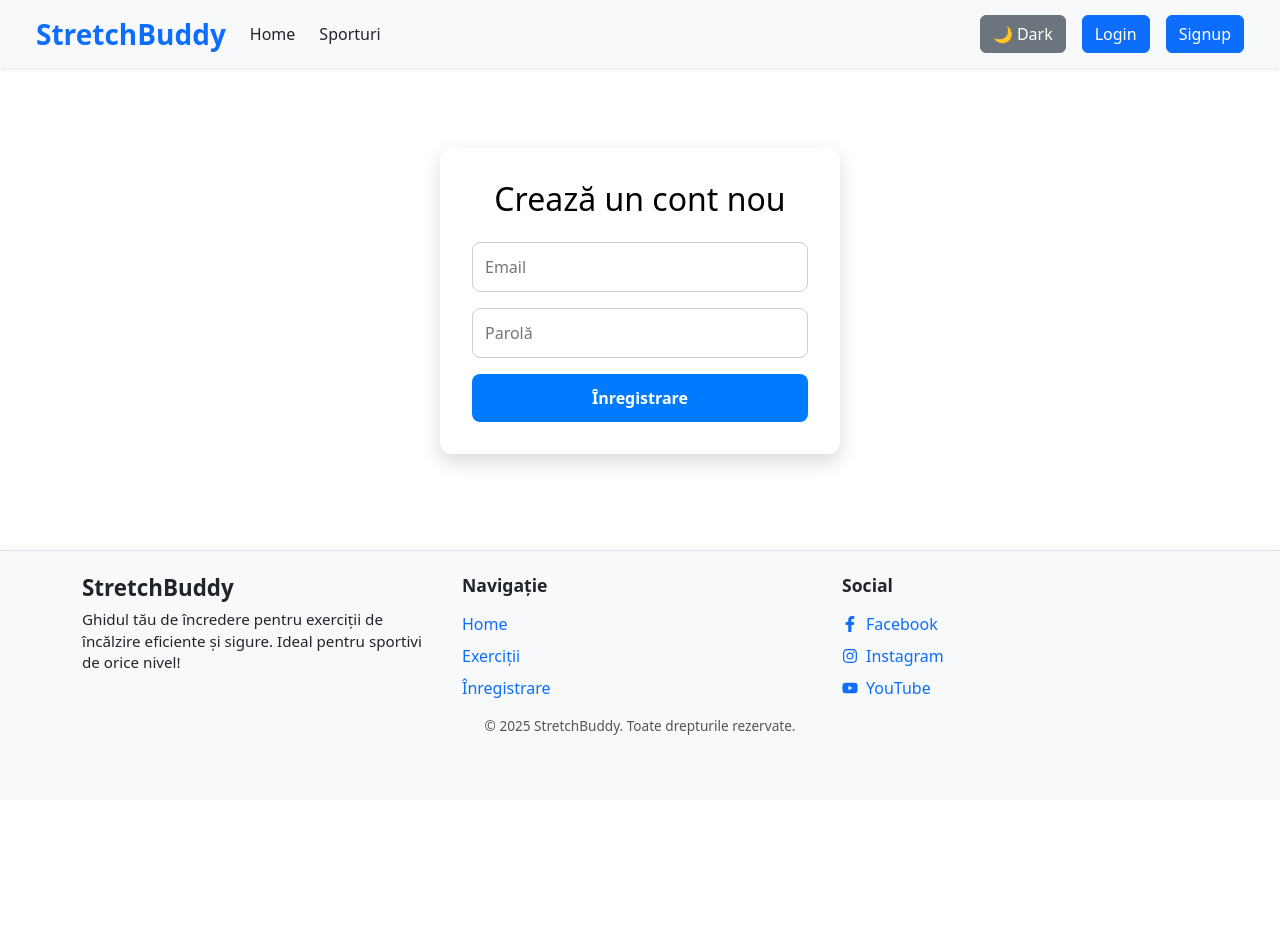
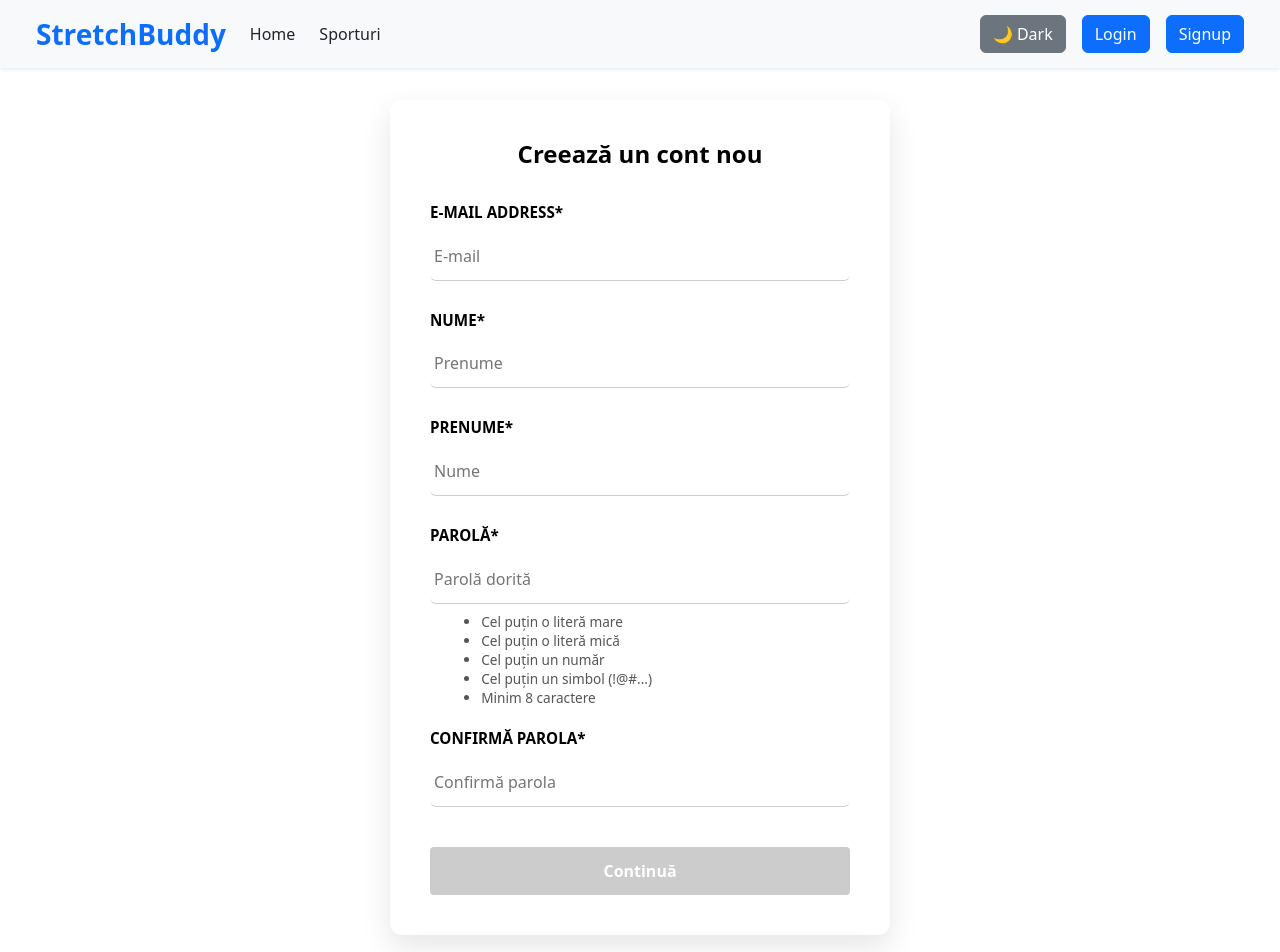
Before and after one commit to JanaiStefan27/react-stretchbuddy, a React (Vite) app: page /signup in a window 1280 px wide. Shown: the top 952 px of the page. Before the commit the page ends 800 px from the top, so only its background shows below. Built offline with nearby package versions, Linux system fonts and the light colour scheme; no server answers.

Commit message:
Create profile and change authentication and login page

```diff
--- a/src/app.jsx
+++ b/src/app.jsx
@@ -8,6 +8,7 @@ import Basketball from "./pages/sports/basketball";
 import Football from "./pages/sports/football";
 import Layout from "./components/layout";
 import ThemeProvider from "./context/themecontext";
+import Profile from "./pages/profile";
 import "./index.css";
 
 function App() {
@@ -23,6 +24,7 @@ function App() {
             <Route path="tenis" element={<Tenis />} />
             <Route path="basketball" element={<Basketball />} />
             <Route path="football" element={<Football />} />
+            <Route path="/profile" element={<Profile />} />
           </Route>
         </Routes>
       </BrowserRouter>
--- a/src/components/navbar.jsx
+++ b/src/components/navbar.jsx
@@ -104,7 +104,7 @@ const Navbar = () => {
                     theme === "dark" ? "text-light" : "text-dark"
                   }`}
                 >
-                  Salut, {user.email}
+                  Salut, {user.displayName || user.email}
                 </span>
                 <button onClick={handleLogout} className="btn btn-danger">
                   Logout
--- a/src/index.css
+++ b/src/index.css
@@ -1,4 +1,3 @@
-/* Reset de bază */
 * {
   box-sizing: border-box;
   margin: 0;
--- a/src/pages/login.jsx
+++ b/src/pages/login.jsx
@@ -1,48 +1,76 @@
+// login.jsx - cu spinner + redirect către profil
 import React, { useState } from "react";
-import styles from "./signup.module.css";
-import { auth } from "../firebase/firebase";
 import { signInWithEmailAndPassword } from "firebase/auth";
 import { useNavigate } from "react-router-dom";
+import { auth } from "../firebase/firebase";
 import { useTheme } from "../context/themecontext";
+import styles from "./signup.module.css";
 
 const Login = () => {
   const { theme } = useTheme();
   const [email, setEmail] = useState("");
   const [password, setPassword] = useState("");
-  const [message, setMessage] = useState(null);
+  const [errorMessage, setErrorMessage] = useState("");
+  const [loading, setLoading] = useState(false);
   const navigate = useNavigate();
 
   const handleLogin = async (e) => {
     e.preventDefault();
+    setErrorMessage("");
+    setLoading(true);
+
     try {
       await signInWithEmailAndPassword(auth, email, password);
-      setMessage("Autentificare reușită! Vei fi redirecționat.");
-      setTimeout(() => navigate("/"), 2000);
-    } catch (error) {
-      setMessage("Eroare: " + error.message);
+
+      // Simulăm timp de încărcare cu spinner (ex: 2 secunde)
+      setTimeout(() => {
+        setLoading(false);
+        navigate("/profile");
+      }, 2000);
+    } catch (err) {
+      setErrorMessage("Email sau parolă incorecte.");
+      setLoading(false);
     }
   };
 
   return (
-    <div className={`${styles.signup} ${theme}`}>
-      <h2 className={styles.title}>Autentificare</h2>
-      <form onSubmit={handleLogin}>
+    <div className={`${styles.wrapper} ${theme}`}>
+      <form onSubmit={handleLogin} className={styles.formBox}>
+        <h2 className={styles.heading}>Autentificare</h2>
+
+        <label className={styles.label}>EMAIL*</label>
         <input
           type="email"
-          placeholder="Email"
+          placeholder="Adresa de email"
           value={email}
+          onChange={(e) => setEmail(e.target.value)}
+          className={styles.input}
           required
-          onChange={(e) => setEmail(e.target.value)}
         />
+
+        <label className={styles.label}>PAROLĂ*</label>
         <input
           type="password"
-          placeholder="Parolă"
+          placeholder="Parola"
           value={password}
+          onChange={(e) => setPassword(e.target.value)}
+          className={styles.input}
           required
-          onChange={(e) => setPassword(e.target.value)}
         />
-        <button type="submit">Login</button>
-        {message && <p className={styles.message}>{message}</p>}
+
+        {errorMessage && <div className={styles.error}>{errorMessage}</div>}
+
+        {loading ? (
+          <div className="text-center my-4">
+            <div className="spinner-border text-primary" role="status">
+              <span className="visually-hidden">Loading...</span>
+            </div>
+          </div>
+        ) : (
+          <button type="submit" className={styles.button}>
+            Autentificare
+          </button>
+        )}
       </form>
     </div>
   );
--- /dev/null
+++ b/src/pages/profile.jsx
@@ -0,0 +1,27 @@
+import React, { useEffect, useState } from "react";
+import { useTheme } from "../context/themecontext";
+import { auth } from "../firebase/firebase";
+
+const Profile = () => {
+  const { theme } = useTheme();
+  const [displayName, setDisplayName] = useState("");
+
+  useEffect(() => {
+    const user = auth.currentUser;
+    if (user) {
+      setDisplayName(user.displayName || "Utilizator");
+    }
+  }, []);
+
+  return (
+    <div className={`container py-5 text-center ${theme}`}>
+      <h2 className="mb-4">Profilul meu</h2>
+      <p className="lead">
+        Bun venit, <strong>{displayName}</strong>!
+      </p>
+      <p>Mai multe funcționalități urmează să fie adăugate aici. 🛠️</p>
+    </div>
+  );
+};
+
+export default Profile;
--- a/src/pages/signup.jsx
+++ b/src/pages/signup.jsx
@@ -1,51 +1,170 @@
+// signup.jsx - include nume + prenume + titluri vizibile în dark mode + salvare displayName
 import React, { useState } from "react";
+import { createUserWithEmailAndPassword, updateProfile } from "firebase/auth";
+import { auth } from "../firebase/firebase";
+import { useTheme } from "../context/themecontext";
 import styles from "./signup.module.css";
-import { auth } from "../firebase/firebase";
-import { createUserWithEmailAndPassword } from "firebase/auth";
-import { useNavigate } from "react-router-dom";
-import { useTheme } from "../context/themecontext";
 
 const Signup = () => {
   const { theme } = useTheme();
   const [email, setEmail] = useState("");
+  const [firstName, setFirstName] = useState("");
+  const [lastName, setLastName] = useState("");
   const [password, setPassword] = useState("");
-  const [message, setMessage] = useState(null);
-  const navigate = useNavigate();
+  const [confirmPassword, setConfirmPassword] = useState("");
+  const [successMessage, setSuccessMessage] = useState("");
+  const [errorMessage, setErrorMessage] = useState("");
+
+  const passwordRules = {
+    length: password.length >= 8,
+    upper: /[A-Z]/.test(password),
+    lower: /[a-z]/.test(password),
+    number: /\d/.test(password),
+    symbol: /[!@#$%^&*(),.?":{}|<>]/.test(password),
+  };
+
+  const validateEmail = (email) => /^[^\s@]+@[^\s@]+\.[^\s@]+$/.test(email);
+
+  const validatePassword = () => {
+    return Object.values(passwordRules).every(Boolean);
+  };
+
+  const isFormValid = () => {
+    return (
+      validateEmail(email) &&
+      validatePassword() &&
+      password === confirmPassword &&
+      firstName.trim() !== "" &&
+      lastName.trim() !== ""
+    );
+  };
 
   const handleSignup = async (e) => {
     e.preventDefault();
+    setErrorMessage("");
+    setSuccessMessage("");
+
+    if (!validateEmail(email)) {
+      setErrorMessage("Email invalid.");
+      return;
+    }
+
+    if (!validatePassword()) {
+      setErrorMessage("Parola nu îndeplinește cerințele.");
+      return;
+    }
+
+    if (password !== confirmPassword) {
+      setErrorMessage("Parolele nu coincid.");
+      return;
+    }
+
     try {
-      await createUserWithEmailAndPassword(auth, email, password);
-      setMessage("Cont creat cu succes! Vei fi redirecționat.");
-      setTimeout(() => navigate("/"), 2000);
-    } catch (error) {
-      setMessage("Eroare: " + error.message);
+      const result = await createUserWithEmailAndPassword(
+        auth,
+        email,
+        password
+      );
+      await updateProfile(result.user, {
+        displayName: `${firstName} ${lastName}`,
+      });
+      await auth.signOut();
+      setSuccessMessage("✅ Înregistrare reușită!");
+      setEmail("");
+      setFirstName("");
+      setLastName("");
+      setPassword("");
+      setConfirmPassword("");
+      setTimeout(() => setSuccessMessage(""), 4000);
+    } catch (err) {
+      setErrorMessage("A apărut o eroare la înregistrare.");
     }
   };
 
   return (
-    <div className={`${styles.signup} ${theme}`}>
-      <h2>
-        <span style={{ color: "#000" }}>Crează un cont nou</span>
-      </h2>
+    <div className={`${styles.wrapper} ${theme}`}>
+      <form onSubmit={handleSignup} className={styles.formBox}>
+        <h2 className={styles.heading}>Creează un cont nou</h2>
 
-      <form onSubmit={handleSignup}>
+        <label className={styles.label}>E-MAIL ADDRESS*</label>
         <input
           type="email"
-          placeholder="Email"
+          placeholder="E-mail"
           value={email}
+          onChange={(e) => setEmail(e.target.value)}
+          className={styles.input}
           required
-          onChange={(e) => setEmail(e.target.value)}
         />
+
+        <label className={styles.label}>NUME*</label>
+        <input
+          type="text"
+          placeholder="Prenume"
+          value={firstName}
+          onChange={(e) => setFirstName(e.target.value)}
+          className={styles.input}
+          required
+        />
+
+        <label className={styles.label}>PRENUME*</label>
+        <input
+          type="text"
+          placeholder="Nume"
+          value={lastName}
+          onChange={(e) => setLastName(e.target.value)}
+          className={styles.input}
+          required
+        />
+
+        <label className={styles.label}>PAROLĂ*</label>
         <input
           type="password"
-          placeholder="Parolă"
+          placeholder="Parolă dorită"
           value={password}
+          onChange={(e) => setPassword(e.target.value)}
+          className={styles.input}
           required
-          onChange={(e) => setPassword(e.target.value)}
         />
-        <button type="submit">Înregistrare</button>
-        {message && <p className={styles.message}>{message}</p>}
+        <ul className={styles.hints}>
+          <li className={passwordRules.upper ? styles.valid : ""}>
+            Cel puțin o literă mare
+          </li>
+          <li className={passwordRules.lower ? styles.valid : ""}>
+            Cel puțin o literă mică
+          </li>
+          <li className={passwordRules.number ? styles.valid : ""}>
+            Cel puțin un număr
+          </li>
+          <li className={passwordRules.symbol ? styles.valid : ""}>
+            Cel puțin un simbol (!@#...)
+          </li>
+          <li className={passwordRules.length ? styles.valid : ""}>
+            Minim 8 caractere
+          </li>
+        </ul>
+
+        <label className={styles.label}>CONFIRMĂ PAROLA*</label>
+        <input
+          type="password"
+          placeholder="Confirmă parola"
+          value={confirmPassword}
+          onChange={(e) => setConfirmPassword(e.target.value)}
+          className={styles.input}
+          required
+        />
+
+        {errorMessage && <div className={styles.error}>{errorMessage}</div>}
+        {successMessage && (
+          <div className={styles.success}>{successMessage}</div>
+        )}
+
+        <button
+          type="submit"
+          className={styles.button}
+          disabled={!isFormValid()}
+        >
+          Continuă
+        </button>
       </form>
     </div>
   );
--- a/src/pages/signup.module.css
+++ b/src/pages/signup.module.css
@@ -1,57 +1,117 @@
-.signup {
-  max-width: 400px;
-  margin: 80px auto;
-  background: var(--signup-bg, #fff);
+.wrapper {
+  min-height: 100vh;
+  display: flex;
+  justify-content: center;
+  align-items: center;
   padding: 2rem;
-  border-radius: 12px;
-  box-shadow: 0 8px 20px rgba(0, 0, 0, 0.15);
-  transition: background-color 0.3s ease, color 0.3s ease;
 }
 
-.signup h2 {
-  text-align: center;
-  margin-bottom: 1.5rem;
+.formBox {
+  background: white;
+  padding: 2.5rem;
+  border-radius: 12px;
+  max-width: 500px;
+  width: 100%;
+  box-shadow: 0 12px 30px rgba(0, 0, 0, 0.1);
 }
 
-.signup input {
-  width: 100%;
-  padding: 0.75rem;
-  margin-bottom: 1rem;
-  border-radius: 8px;
-  border: 1px solid #ccc;
+.heading {
+   font-size: 1.5rem;
+  font-weight: 600;
+  margin-bottom: 2rem;
+  text-align: center;
+  color: #000;
 }
 
-.signup button {
+.label {
+  display: block;
+  font-weight: 700;
+  font-size: 0.95rem;
+  text-transform: uppercase;
+  margin-bottom: 0.5rem;
+  margin-top: 1.25rem;
+  color: #000;
+}
+
+.input {
+  width: 100%;
+  border: none;
+  border-bottom: 1px solid #ccc;
+  padding: 0.75rem 0.25rem;
+  font-size: 1rem;
+  margin-bottom: 0.5rem;
+  background: transparent;
+  outline: none;
+}
+
+.input:focus {
+  border-bottom-color: #007bff;
+}
+
+.hints {
+  font-size: 0.85rem;
+  color: #555;
+  list-style: disc;
+  margin-left: 1.2rem;
+  margin-bottom: 1rem;
+  line-height: 1.4;
+}
+
+.valid {
+  color: #198754;
+  font-weight: bold;
+}
+
+.button {
+  margin-top: 2rem;
   width: 100%;
   padding: 0.75rem;
   background-color: #007bff;
   color: white;
   border: none;
-  border-radius: 8px;
+  font-weight: bold;
+  font-size: 1rem;
+  border-radius: 4px;
+  transition: background-color 0.3s ease;
   cursor: pointer;
-  font-weight: bold;
 }
 
-.signup button:hover {
+.button:disabled {
+  background-color: #ccc;
+  cursor: not-allowed;
+}
+
+.button:hover:not(:disabled) {
   background-color: #0056b3;
 }
 
-.message {
+.error {
+  color: #dc3545;
+  text-align: center;
   margin-top: 1rem;
-  text-align: center;
-  color: #dc3545;
 }
 
-/* Dark mode fix */
-html.dark .signup {
-  background-color: #1e1e1e;
-  color: #fff;
+.success {
+  color: #198754;
+  text-align: center;
+  margin-top: 1rem;
 }
 
-.title {
-  color: #000;
+html.dark .formBox {
+  background-color: #1e1e1e;
+  color: white;
 }
 
-html.dark .title {
-  color: #fff !important;
+html.dark .input {
+  color: white;
+  border-bottom: 1px solid #555;
 }
+
+html.dark .input:focus {
+  border-bottom-color: #66b2ff;
+}
+
+html.dark .label,
+html.dark .heading {
+  color: #ffffff !important;
+}
```
